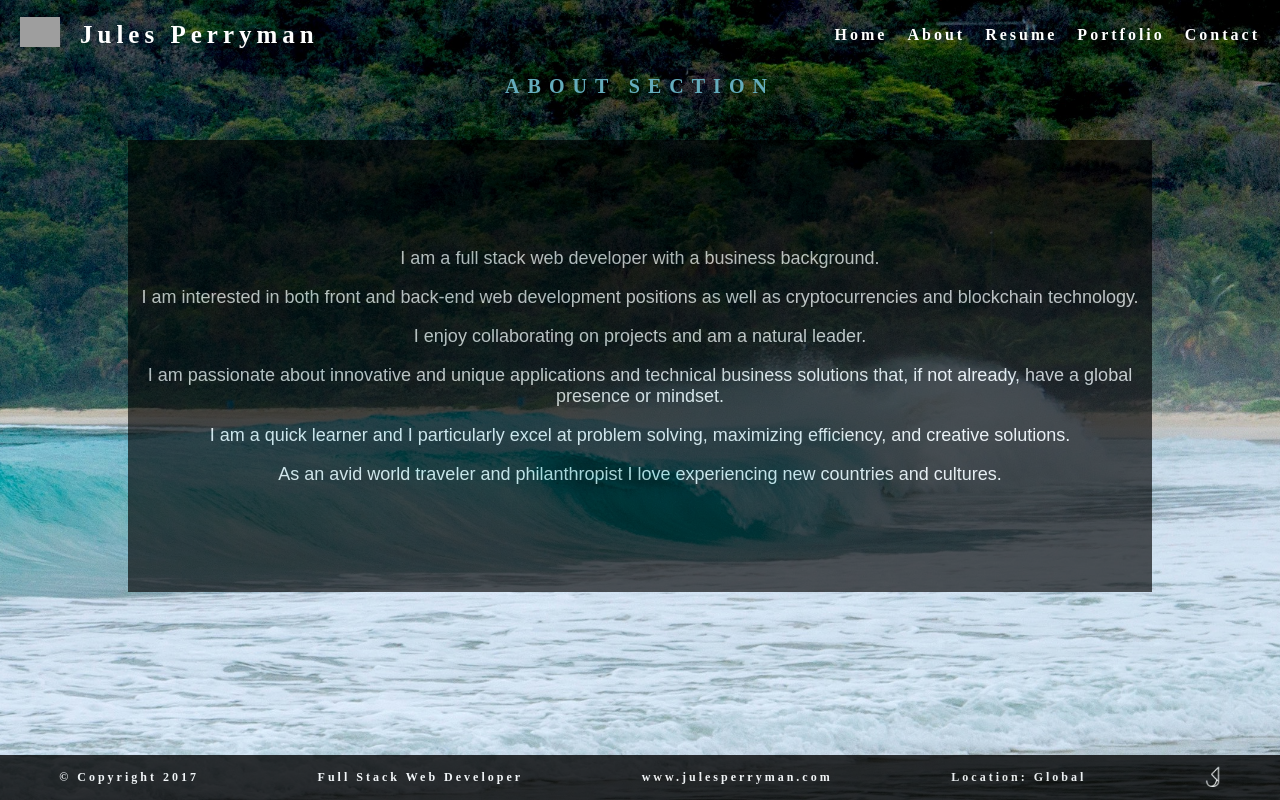
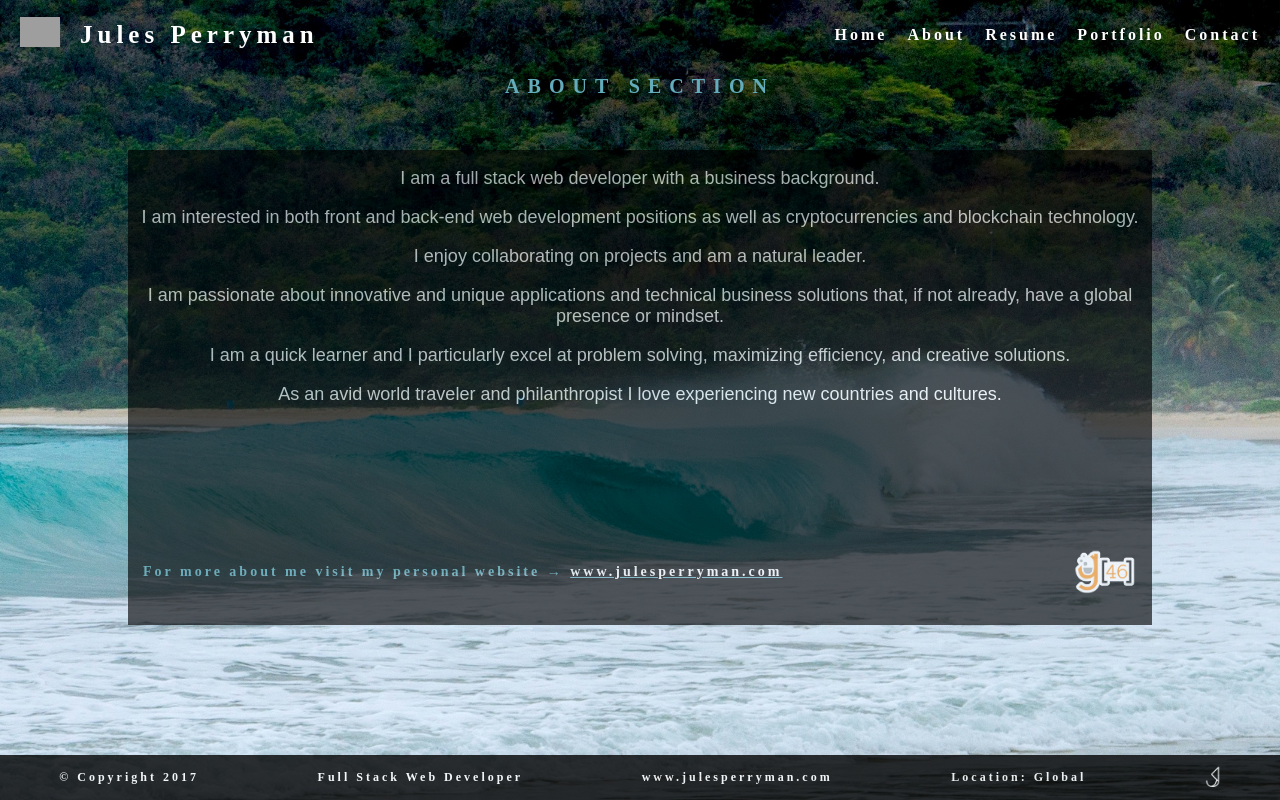
Before and after one commit to jperryman23/personal-website, a React (Create React App) app: page /About in a window 1280 px wide. Built offline with nearby package versions, Linux system fonts and the light colour scheme; grey boxes are pictures that could not be loaded.

Commit message:
completed about tab

```diff
--- a/src/App.css
+++ b/src/App.css
@@ -122,24 +122,49 @@ p {
     font-size: 20px;
     font-weight:  600;
     padding-top: 5px;
-    padding-bottom: 10px;
+    padding-bottom: 20px;
 }
 
 .AboutSection {
     margin-top: 2em;
     display: flex;
     flex-direction: column;
-    justify-content: space-around;
+    justify-content: space-between;
     align-items: center;
     align-content: center;
     color: white;
     margin-left: 8em;
     margin-right: 8em;
     /*border: 1px solid black;*/
-    height: 450px;
-    border: 1px solid black;
+    height: 475px;
     background-color: black;
-    opacity: .65;
+    opacity: .63;
+}
+
+
+.galvanizeLogo {
+    margin-top: 9em;
+    display: flex;
+    flex-direction: row;
+    align-items: center;
+    align-content: flex-end;
+    justify-content:  space-between;
+    /*border: 1px solid white;*/
+    padding-left: 15px;
+    padding-right: 15px
+}
+
+.aboutMore {
+    font-family: Dolce Vita;
+    letter-spacing: 3px;
+    color: rgb(100, 172, 188);
+    font-size: 14px;
+    font-weight:  600;
+}
+
+
+.g46logo {
+    height: 45px;
 }
 
 
--- a/src/components/About.js
+++ b/src/components/About.js
@@ -16,6 +16,7 @@ export default class About extends Component {
             <section className="AboutSection">
 
                 <div>
+
                     <p>I am a full stack web developer with a business background.</p>
 
                     <p>I am interested in both front and back-end web development positions as well as cryptocurrencies and blockchain technology.</p>
@@ -27,7 +28,20 @@ export default class About extends Component {
                     <p>I am a quick learner and I particularly excel at problem solving, maximizing efficiency, and creative solutions. </p>
 
                     <p>As an avid world traveler and philanthropist I love experiencing new countries and cultures.</p>
+
+                <div className="galvanizeLogo">
+
+                    <div className="aboutMore">For more about me visit my personal website → <u>
+                    <a href="https://www.julesperryman.com" target="_blank"> www.julesperryman.com </a> </u> </div>
+
+                    <img className="g46logo"  alt="logo" src='../images/g46logo.png'/>
+
+
                 </div>
+
+                </div>
+
+
 
             </section>
 
--- a/src/components/Footer.js
+++ b/src/components/Footer.js
@@ -22,7 +22,7 @@ export default class Footer extends Component {
                     <div> &copy; Copyright 2017 </div>
                     {/* <div>  Jules Perryman</div> */}
                     <div> Full Stack Web Developer </div>
-                    <div><a href="https://www.julesperryman.com"> www.julesperryman.com </a> </div>
+                    <div><a target="_blank" href="https://www.julesperryman.com"> www.julesperryman.com </a> </div>
                     {/* <div> www.julesperryman.io </div> */}
                     <div> Location: Global </div>
                     <div> <img src={logo1} className="App-logo1" alt="logo" /> </div>
```
